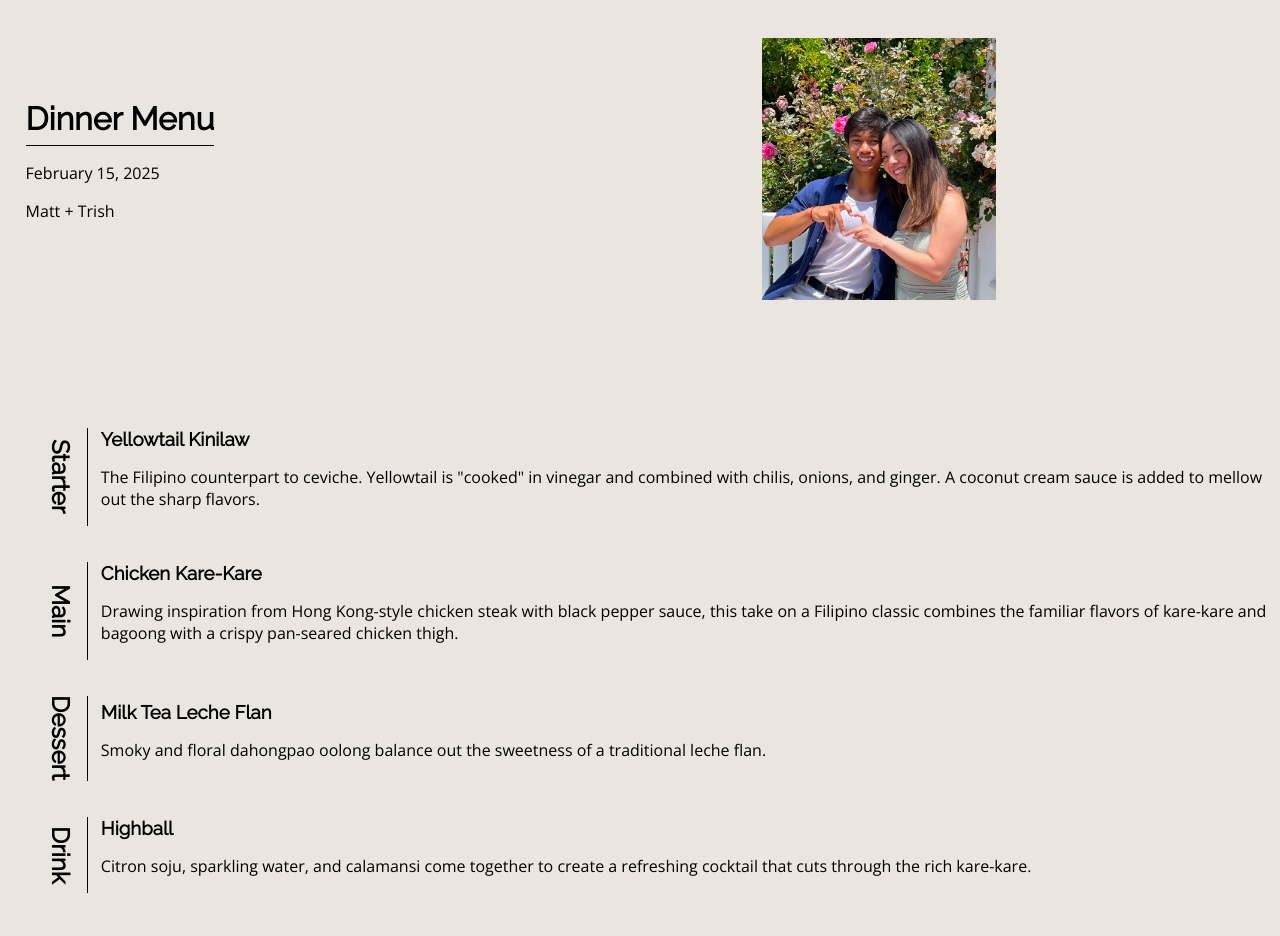
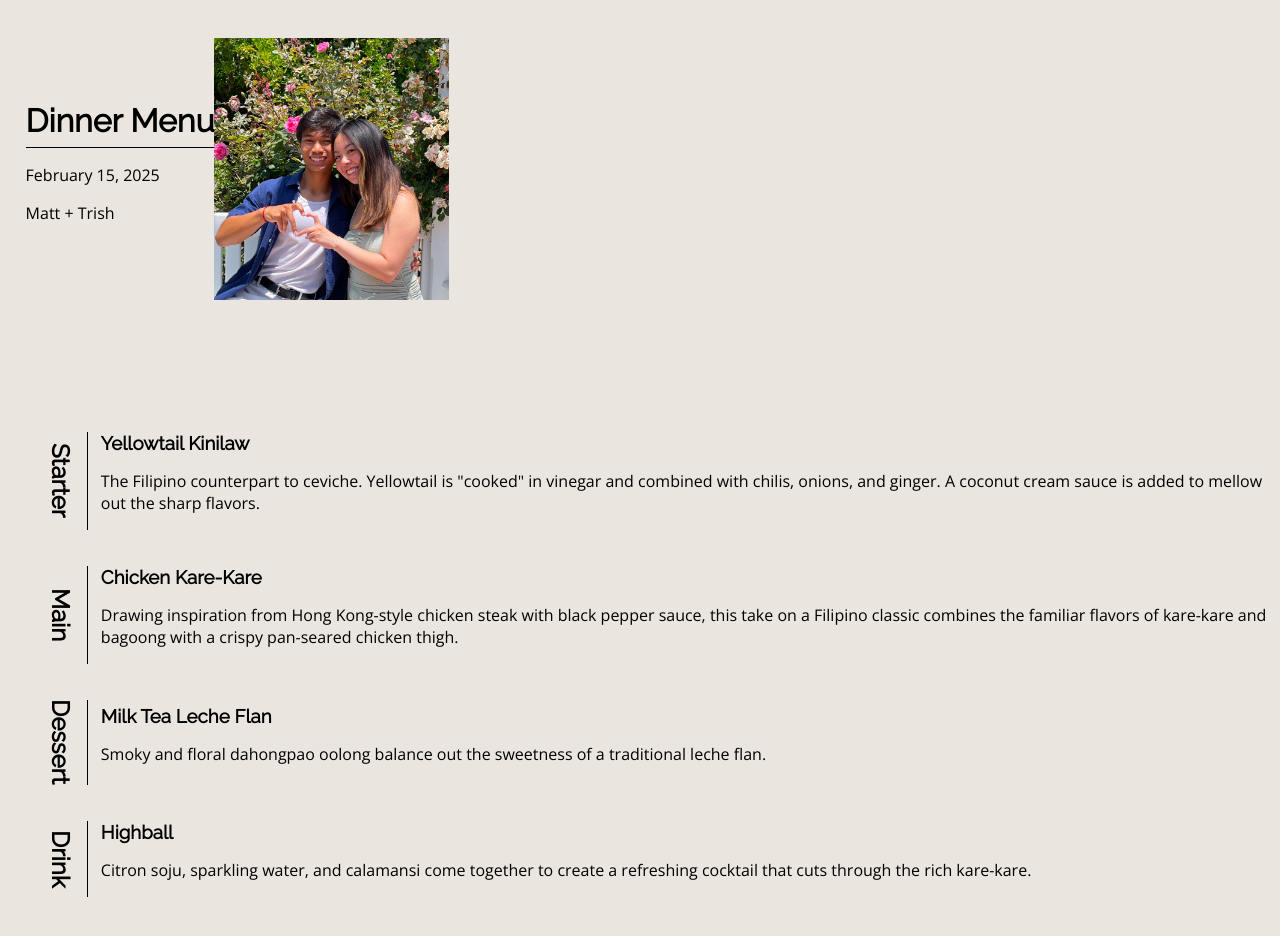
Before and after one commit to MattBaldivino/valentines-menu.github.io, a React (Create React App) app in the folder valentine-menu/: page / in a window 1280 px wide. Shown: the top 936 px of the page. Built offline with nearby package versions, Linux system fonts and the light colour scheme; a web font is replaced by a local one.

Commit message:
fixed pic

```diff
--- a/valentine-menu/src/index.css
+++ b/valentine-menu/src/index.css
@@ -40,7 +40,7 @@ h2 {
 img {
   width: 30%;
   height: 30%;
-  float: right;
+  align-self: center;
 }
 
 .App {
```
